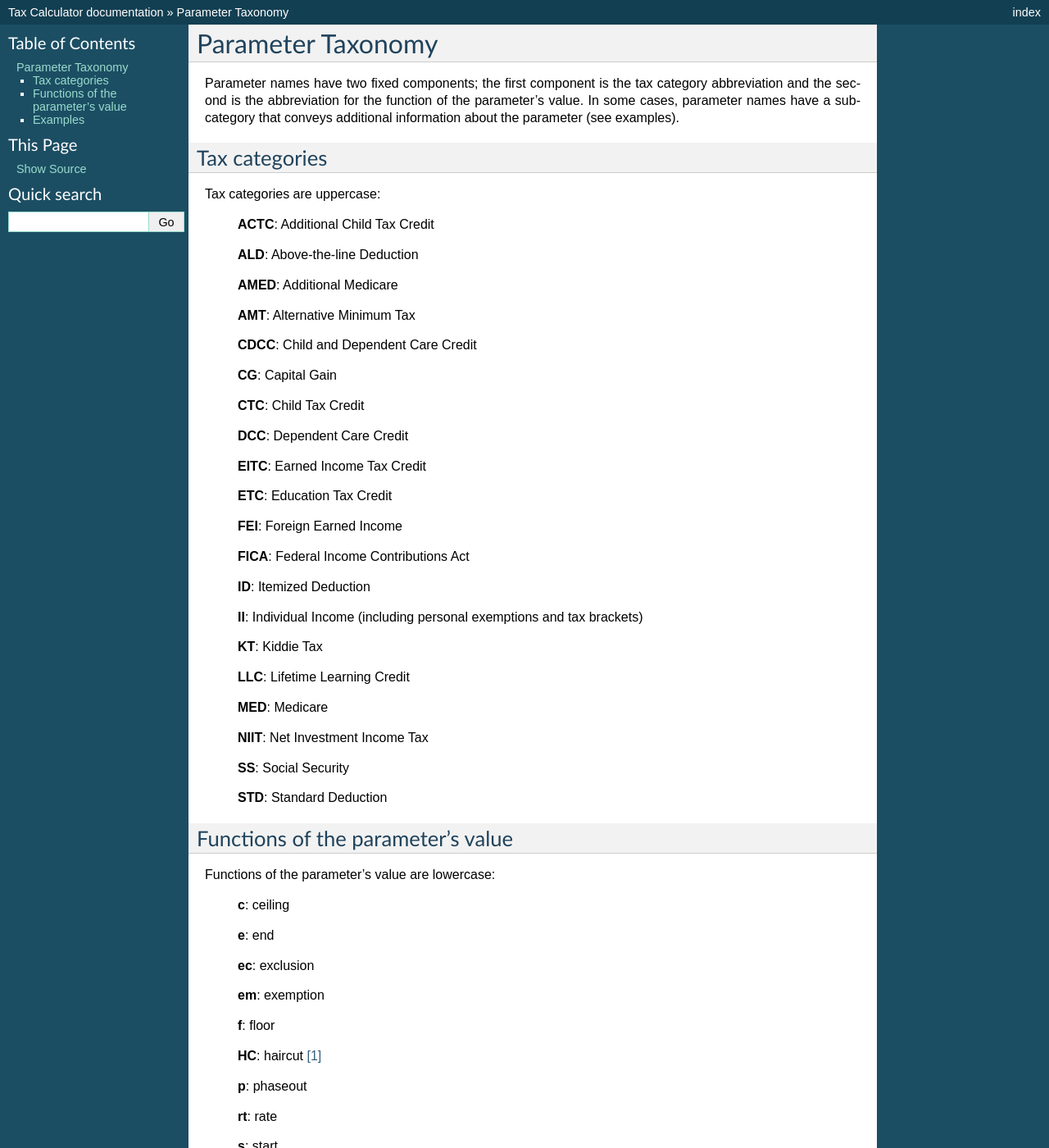
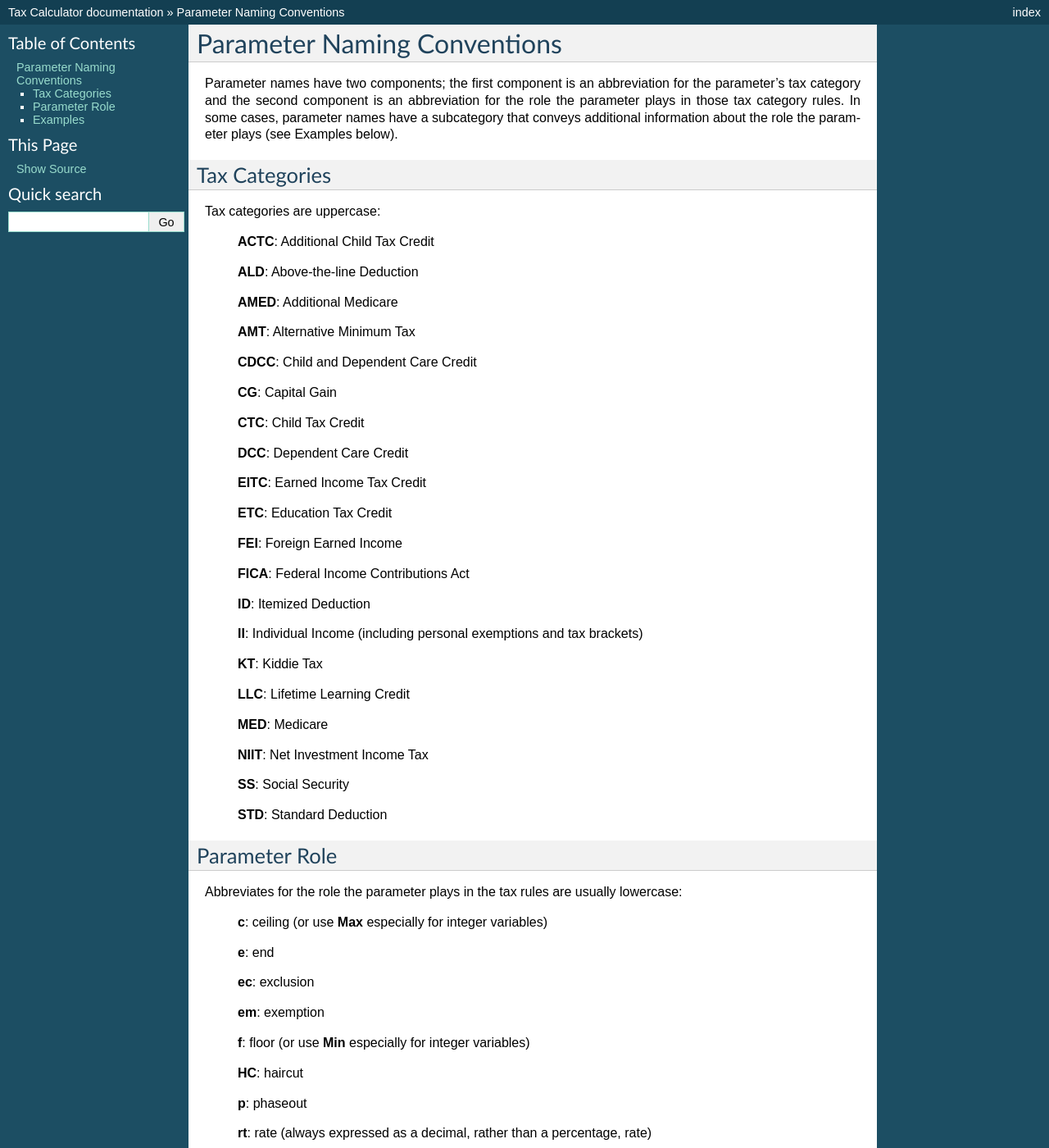
Before and after one commit to PSLmodels/Tax-Calculator, a Sphinx documentation site: the page built from docs/source/parameter_naming.rst, in a window 1280 px wide and 1400 px high. Shown: the whole window at 82% size. Built offline with Sphinx 7.4.7, drawn with Linux system fonts in a browser that asks for light colours; formulas are drawn with MathJax 3; the version number could not be read and is left out; some of the changed text lies outside the part shown.

Commit message:
Minor edits to a few documentation files.

```diff
--- a/docs/source/make_local_change.rst
+++ b/docs/source/make_local_change.rst
@@ -1,5 +1,3 @@
-:orphan:
-
 Making changes to your local copy of the Tax-Calculator
 =======================================================
 
@@ -118,7 +116,7 @@ the charitable deduction floor rate looks like this:
 The new parameter's name consists of _ID (for Itemized Deduction), the
 deduction's name (_Charity), and the parameter's type (_frt for floor
 rate). For other parameter name and type abbreviations, see
-:doc:`parameter taxonomy </parameter_taxonomy>`.
+:doc:`parameter naming conventions</parameter_naming>`.
 
 The parameter has several attributes; the first year that we have a
 value for is 2013 and it is not adjusted for inflation. The charitable
--- a/docs/source/parameter_taxonomy.rst
+++ b/docs/source/parameter_naming.rst
@@ -1,15 +1,14 @@
-:orphan:
+Parameter Naming Conventions
+============================
 
-Parameter Taxonomy
-==================
+Parameter names have two components; the first component is an
+abbreviation for the parameter's tax category and the second component
+is an abbreviation for the role the parameter plays in those tax
+category rules. In some cases, parameter names have a subcategory that
+conveys additional information about the role the parameter plays (see
+Examples below).
 
-Parameter names have two fixed components; the first component is the
-tax category abbreviation and the second is the abbreviation for the
-function of the parameter's value. In some cases, parameter names have
-a subcategory that conveys additional information about the parameter
-(see examples).
-
-Tax categories
+Tax Categories
 --------------
 
 Tax categories are uppercase:
@@ -54,12 +53,13 @@ Tax categories are uppercase:
 
    **STD**: Standard Deduction
 
-Functions of the parameter's value
-----------------------------------
+Parameter Role
+--------------
 
-Functions of the parameter's value are lowercase:
+Abbreviates for the role the parameter plays in the tax rules are
+usually lowercase:
 
-   **c**: ceiling
+   **c**: ceiling (or use **Max** especially for integer variables)
 
    **e**: end
 
@@ -67,13 +67,13 @@ Functions of the parameter's value are lowercase:
 
    **em**: exemption
 
-   **f**: floor
+   **f**: floor (or use **Min** especially for integer variables)
 
-   **HC**: haircut [1]_
+   **HC**: haircut
 
    **p**: phaseout
 
-   **rt**: rate
+   **rt**: rate (always expressed as a decimal, rather than a percentage, rate)
 
    **s**: start
 
@@ -81,7 +81,7 @@ Functions of the parameter's value are lowercase:
 
    **thd**: threshold
 
-Combine functions to create additional functions: frt = floor rate.
+Combine abbreviations to create more complex roles: frt = floor rate.
 
 Examples
 --------
@@ -99,7 +99,5 @@ Examples
 
    **_ETC_pe_Married**: Education Tax Credit phaseout ends (Married)
 
-
-.. [1] Currently, the abbreviation for haircuts is uppercase in the
-       Tax-Calculator; we will be changing it to lowercase in the
-       future and will update this page accordingly.
+   **_EITC_MinEligAge**: Earned Income Tax Credit minimum eligibility
+   age for those with no EITC-eligible children
```
Also changed, not shown: docs/source/installation.rst (deleted, +0 -40 lines).
